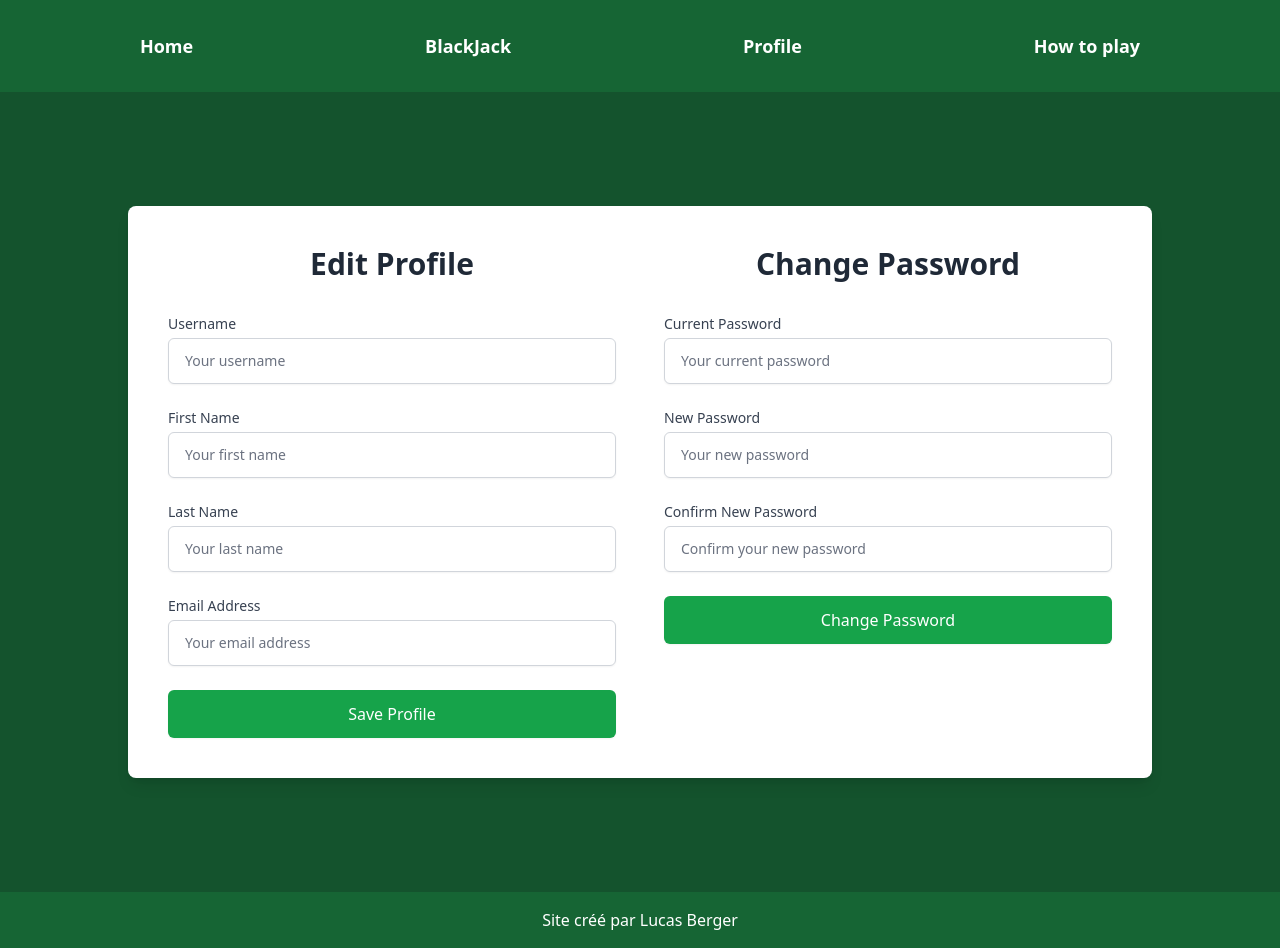
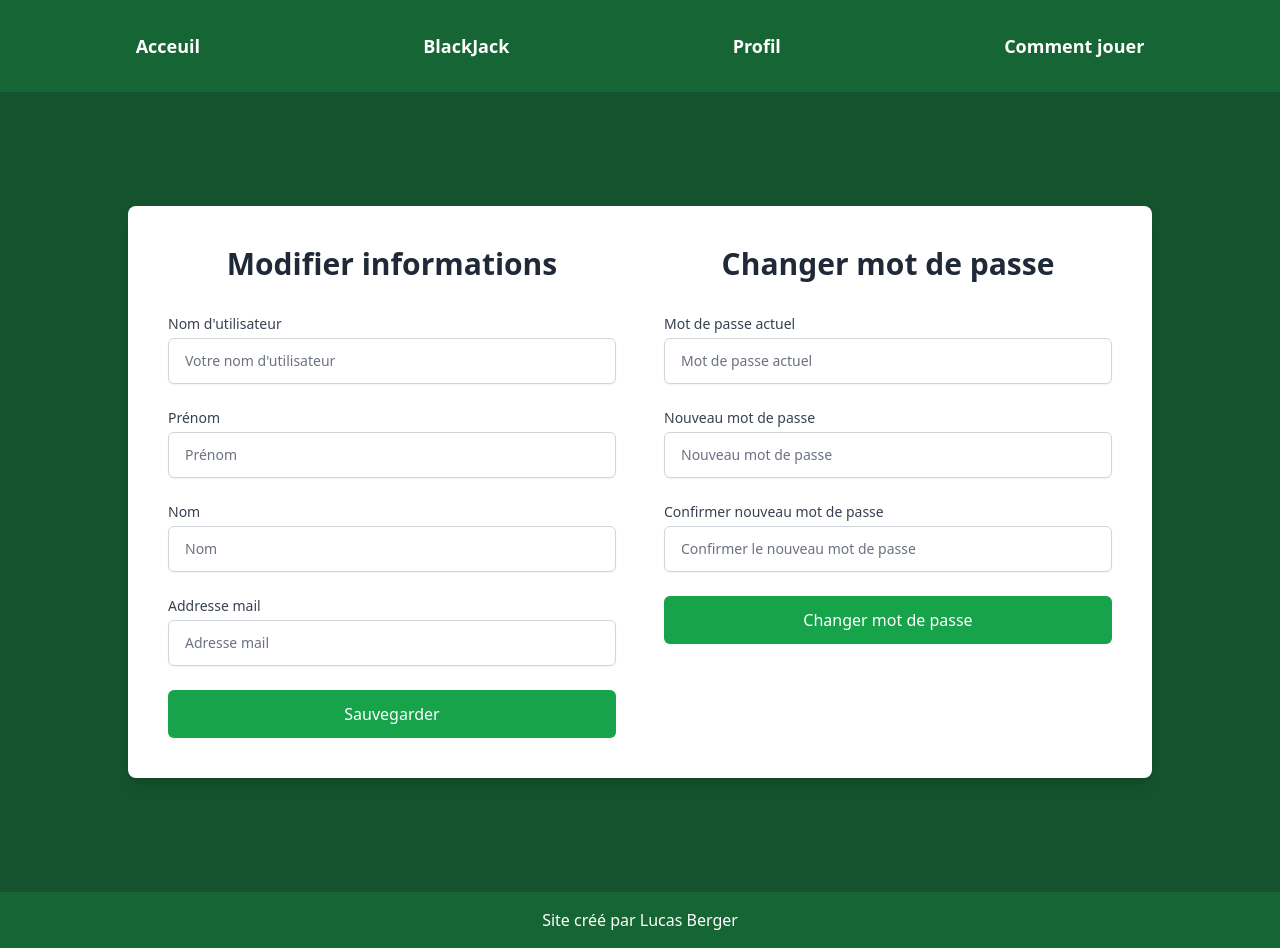
Before and after one commit to LucasCDA90/AceScape-Front, a React (Vite) app: page /profile in a window 1280 px wide. Built offline with nearby package versions, Linux system fonts and the light colour scheme; no server answers.

Commit message:
Changement francais

```diff
--- a/src/App.tsx
+++ b/src/App.tsx
@@ -9,10 +9,9 @@ export const App = () => {
       </div>
       <div className='w-1/2 flex flex-col justify-center items-start p-8'>
         <div className='mb-8'>
-          <span className='block mb-4'>"Join the AceScape adventure, where every card dealt leads to an epic journey through the realms of chance and strategy!"</span>
-          <span>"Life is like a deck of cards; it's not about the hand you're dealt, but how you play it."</span>
+          <span className='block mb-4'>"Le blackjack est une danse entre la chance et la stratégie. Saurez-vous trouver le bon équilibre ?"</span>
+          <span>"Dans le blackjack, chaque carte est une opportunité. Prenez le risque et devenez maître du jeu."</span>
         </div>
-        <AuthLoginForm/>
       </div>
     </div>
   )
--- a/src/Application/Components/AuthLoginForm.tsx
+++ b/src/Application/Components/AuthLoginForm.tsx
@@ -2,13 +2,13 @@ import {useState} from "react";
 import {http} from "../../Infrastructure/Http.ts";
 
 export const AuthLoginForm = () => {
-    const [email, setEmail] = useState("")
+    const [username, setUsername] = useState("")
     const [password, setPassword] = useState("")
 
-    const handlerConnexion = async (e) => {
+    const handlerConnexion = async () => {
         try {
             const response = await http.post('/login', {
-                username: email,
+                username: username,
                 password: password
             })
 
@@ -21,25 +21,25 @@ export const AuthLoginForm = () => {
     return (
         <form action="" className="flex flex-col w-64 text-white">
             <div className="flex flex-col mb-4">
-                <label htmlFor="email" className="text-white">Email address</label>
+                <label htmlFor="username" className="text-white">Nom d'utilisateur :</label>
                 <input
-                    value={email}
-                    onChange={(e) => setEmail(e.target.value)}
-                    type="email"
-                    id="email"
+                    value={username}
+                    onChange={(e) => setUsername(e.target.value)}
+                    type="username"
+                    id="username"
                     className="text-black p-2 border border-gray-600 rounded-md"
-                    placeholder="Enter your email"
+                    placeholder="Entrez votre nom d'utilisateur"
                 />
             </div>
             <div className="flex flex-col mb-4">
-                <label htmlFor="password" className="text-white">Password</label>
+                <label htmlFor="password" className="text-white">Mot de passe :</label>
                 <input
                     value={password}
                     onChange={(e) => setPassword(e.target.value)}
                     type="password"
                     id="password"
                     className="text-black p-2 border border-gray-600 rounded-md"
-                    placeholder="Enter your password"
+                    placeholder="Entrez votre mot de passe"
                 />
             </div>
             <div className="flex items-center mb-4">
@@ -49,13 +49,13 @@ export const AuthLoginForm = () => {
                     className="mr-2"
                 />
                 <label htmlFor="terms" className="text-white text-sm">
-                    I accept the <a href="#" className="text-green-400 underline">terms and conditions</a> and <a href="#" className="text-green-400 underline">cookies policy</a>.
+                    J'accepte les <a href="#" className="text-green-400 underline">termes et conditions</a> et la <a href="#" className="text-green-400 underline">politique de cookies</a>.
                 </label>
             </div>
-            <a href="#" className="text-white mb-4">Forgot password?</a>
+            <a href="#" className="text-white mb-4">Mot de passe oublié ?</a>
             <div className="flex gap-4">
-                <button className="b-vert-clair2x p-4 rounded-md">Create account</button>
-                <button onClick={handlerConnexion} className="b-vert-clair2x p-4 rounded-md">Sign in</button>
+                <button className="b-vert-clair2x p-4 rounded-md">Créer un compte</button>
+                <button onClick={handlerConnexion} className="b-vert-clair2x p-4 rounded-md">Se connecter</button>
             </div>
         </form>
     );
--- a/src/Application/Components/Card.tsx
+++ b/src/Application/Components/Card.tsx
@@ -11,7 +11,7 @@ export const Card = ({ card }: { card: CardType }) => {
 
             {cardImage
             ? (<img src={cardImage} alt={`${card.value} of ${card.suit}`} className="w-16 h-24"/>) // Gere l'absence éventuelle du chargement de la carte
-            : (<div>Card loading...</div>)}
+            : (<div>Carte en chargement...</div>)}
 
         </div>
     );
--- a/src/Application/Components/Layout.tsx
+++ b/src/Application/Components/Layout.tsx
@@ -9,7 +9,7 @@ export const ApplicationLayout: React.FC = () => {
           to={"/"}
           className="px-24 py-8 text-lg font-semibold rounded-md transition-transform duration-300 ease-in-out transform hover:hover:bg-green-600"
         >
-          Home
+          Acceuil
         </NavLink>
         <NavLink
           to={"/blackjack"}
@@ -21,13 +21,13 @@ export const ApplicationLayout: React.FC = () => {
           to={"/profile"}
           className="px-24 py-8 text-lg font-semibold rounded-md transition-transform duration-300 ease-in-out transform hover:hover:bg-green-600"
         >
-          Profile
+          Profil
         </NavLink>
         <NavLink
           to={"/rules"}
           className="px-24 py-8 text-lg font-semibold rounded-md transition-transform duration-300 ease-in-out transform hover:hover:bg-green-600"
         >
-          How to play
+          Comment jouer
         </NavLink>
       </nav>
       <Outlet />
--- a/src/Application/Pages/PageBlackJack.tsx
+++ b/src/Application/Pages/PageBlackJack.tsx
@@ -94,8 +94,8 @@ export const PageBlackJack = () => {
                     gameOver={gameOver}
                     gameStarted={gameStarted} // Passez cet etat au composant GameControls
                 />
-                <Hand title="Player's Hand" hand={playerHand} />
-                <Hand title="Dealer's Hand" hand={dealerHand} />
+                <Hand title="Main du joueur" hand={playerHand} />
+                <Hand title="Main de la banque" hand={dealerHand} />
                 <div className="mt-4">
                     <p>{message}</p>
                 </div>
--- a/src/Application/Pages/PageProfile.tsx
+++ b/src/Application/Pages/PageProfile.tsx
@@ -22,20 +22,19 @@ const data = {
 };
 const config = {
   headers: {
-    'Authorization': 'eyJhbGciOiJIUzI1NiIsInR5cCI6IkpXVCJ9.eyJfaWQiOiI2NmEyMWJhNGFhMzA5M2FjOWZiNDg4MGEiLCJpYXQiOjE3MjE5MDA1ODksImV4cCI6MTcyMTkwNzc4OX0.xbMGsaGDtP7aQJfHPqMFIW6vdJd7PGxYIInqXJTH2mo',
+    'Authorization': 'eyJhbGciOiJIUzI1NiIsInR5cCI6IkpXVCJ9.eyJfaWQiOiI2NmEyNTdmNGFhMzA5M2FjOWZiNDg4MGQiLCJpYXQiOjE3MjE5MTUzODQsImV4cCI6MTcyMTkyMjU4NH0.eYNNbt5orIzGeYym-XA34j6bqYfvvB_nmWv1r-2DjoY',
     'Content-Type': 'application/json'
   }
 };
 
-const response = http.put('user/66a21ba4aa3093ac9fb4880a')
+const response = http.put('user/66a257f4aa3093ac9fb4880d')
 console.log(response)
 
     return (
         <div className="flex items-center justify-center min-h-screen bg-green-900 p-6">
             <div className="w-full max-w-5xl bg-white p-10 rounded-lg shadow-lg flex space-x-12">
-                {/* Profil Edit Form */}
                 <div className="w-1/2">
-                    <h2 className="text-3xl font-bold mb-8 text-center text-gray-800">Edit Profile</h2>
+                    <h2 className="text-3xl font-bold mb-8 text-center text-gray-800">Modifier informations</h2>
                     <form className="space-y-6" onSubmit={(e) => {
                         e.preventDefault()
                         console.log(valueForm)
@@ -45,50 +44,50 @@ console.log(response)
                         // TODO : faire la modification de l'utilisateur connecte
                     }}>
                         <div>
-                            <label htmlFor="username" className="block text-sm font-medium text-gray-700">Username</label>
+                            <label htmlFor="username" className="block text-sm font-medium text-gray-700">Nom d'utilisateur</label>
                             <input
                                 value={valueForm.username}
                                 onChange={(e) => setValueForm({ ...valueForm, username: e.currentTarget.value })}
                                 type="text"
                                 id="username"
                                 className="mt-1 block w-full px-4 py-3 border border-gray-300 rounded-md shadow-sm placeholder-gray-500 focus:outline-none focus:ring-green-500 focus:border-green-500 sm:text-sm"
-                                placeholder="Your username"
+                                placeholder="Votre nom d'utilisateur"
                             />
                         </div>
 
                         <div>
-                            <label htmlFor="firstName" className="block text-sm font-medium text-gray-700">First Name</label>
+                            <label htmlFor="firstName" className="block text-sm font-medium text-gray-700">Prénom</label>
                             <input
                                 value={valueForm.firstName}
                                 onChange={(e) => setValueForm({ ...valueForm, firstName: e.currentTarget.value })}
                                 type="text"
                                 id="firstName"
                                 className="mt-1 block w-full px-4 py-3 border border-gray-300 rounded-md shadow-sm placeholder-gray-500 focus:outline-none focus:ring-green-500 focus:border-green-500 sm:text-sm"
-                                placeholder="Your first name"
+                                placeholder="Prénom"
                             />
                         </div>
 
                         <div>
-                            <label htmlFor="lastName" className="block text-sm font-medium text-gray-700">Last Name</label>
+                            <label htmlFor="lastName" className="block text-sm font-medium text-gray-700">Nom</label>
                             <input
                                 value={valueForm.lastName}
                                 onChange={(e) => setValueForm({ ...valueForm, lastName: e.currentTarget.value })}
                                 type="text"
                                 id="lastName"
                                 className="mt-1 block w-full px-4 py-3 border border-gray-300 rounded-md shadow-sm placeholder-gray-500 focus:outline-none focus:ring-green-500 focus:border-green-500 sm:text-sm"
-                                placeholder="Your last name"
+                                placeholder="Nom"
                             />
                         </div>
 
                         <div>
-                            <label htmlFor="email" className="block text-sm font-medium text-gray-700">Email Address</label>
+                            <label htmlFor="email" className="block text-sm font-medium text-gray-700">Addresse mail</label>
                             <input
                                 value={valueForm.email}
                                 onChange={(e) => setValueForm({ ...valueForm, email: e.currentTarget.value })}
                                 type="email"
                                 id="email"
                                 className="mt-1 block w-full px-4 py-3 border border-gray-300 rounded-md shadow-sm placeholder-gray-500 focus:outline-none focus:ring-green-500 focus:border-green-500 sm:text-sm"
-                                placeholder="Your email address"
+                                placeholder="Adresse mail"
                             />
                         </div>
 
@@ -96,51 +95,50 @@ console.log(response)
                             type="submit"
                             className="w-full bg-green-600 text-white py-3 px-6 rounded-md shadow-sm hover:bg-green-700 focus:outline-none focus:ring-2 focus:ring-offset-2 focus:ring-green-500"
                         >
-                            Save Profile
+                            Sauvegarder
                         </button>
                     </form>
                 </div>
 
-                {/* Password Change Form */}
                 <div className="w-1/2">
-                    <h2 className="text-3xl font-bold mb-8 text-center text-gray-800">Change Password</h2>
+                    <h2 className="text-3xl font-bold mb-8 text-center text-gray-800">Changer mot de passe</h2>
                     <form className="space-y-6" onSubmit={(e) => {
                         e.preventDefault()
                         console.log(valueForm)
                     }}>
                         <div>
-                            <label htmlFor="password" className="block text-sm font-medium text-gray-700">Current Password</label>
+                            <label htmlFor="password" className="block text-sm font-medium text-gray-700">Mot de passe actuel</label>
                             <input
                                 value={valueForm.password}
                                 onChange={(e) => setValueForm({ ...valueForm, password: e.currentTarget.value })}
                                 type="password"
                                 id="password"
                                 className="mt-1 block w-full px-4 py-3 border border-gray-300 rounded-md shadow-sm placeholder-gray-500 focus:outline-none focus:ring-green-500 focus:border-green-500 sm:text-sm"
-                                placeholder="Your current password"
+                                placeholder="Mot de passe actuel"
                             />
                         </div>
 
                         <div>
-                            <label htmlFor="newPassword" className="block text-sm font-medium text-gray-700">New Password</label>
+                            <label htmlFor="newPassword" className="block text-sm font-medium text-gray-700">Nouveau mot de passe</label>
                             <input
                                 value={valueForm.newPassword}
                                 onChange={(e) => setValueForm({ ...valueForm, newPassword: e.currentTarget.value })}
                                 type="password"
                                 id="newPassword"
                                 className="mt-1 block w-full px-4 py-3 border border-gray-300 rounded-md shadow-sm placeholder-gray-500 focus:outline-none focus:ring-green-500 focus:border-green-500 sm:text-sm"
-                                placeholder="Your new password"
+                                placeholder="Nouveau mot de passe"
                             />
                         </div>
 
                         <div>
-                            <label htmlFor="confirmPassword" className="block text-sm font-medium text-gray-700">Confirm New Password</label>
+                            <label htmlFor="confirmPassword" className="block text-sm font-medium text-gray-700">Confirmer nouveau mot de passe</label>
                             <input
                                 value={valueForm.confirmPassword}
                                 onChange={(e) => setValueForm({ ...valueForm, confirmPassword: e.currentTarget.value })}
                                 type="password"
                                 id="confirmPassword"
                                 className="mt-1 block w-full px-4 py-3 border border-gray-300 rounded-md shadow-sm placeholder-gray-500 focus:outline-none focus:ring-green-500 focus:border-green-500 sm:text-sm"
-                                placeholder="Confirm your new password"
+                                placeholder="Confirmer le nouveau mot de passe"
                             />
                         </div>
 
@@ -148,7 +146,7 @@ console.log(response)
                             type="submit"
                             className="w-full bg-green-600 text-white py-3 px-6 rounded-md shadow-sm hover:bg-green-700 focus:outline-none focus:ring-2 focus:ring-offset-2 focus:ring-green-500"
                         >
-                            Change Password
+                            Changer mot de passe
                         </button>
                     </form>
                 </div>
--- a/src/Infrastructure/Http.ts
+++ b/src/Infrastructure/Http.ts
@@ -4,14 +4,14 @@ export const http = axios.create({
     baseURL: "http://localhost:3000/"
 })
 
-const url = 'user/66a21ba4aa3093ac9fb4880a';
+const url = 'user/66a257f4aa3093ac9fb4880d';
 
 const data = {
   username: 'John Doe'
 };
 const config = {
   headers: {
-    'Authorization': "Bearer eyJhbGciOiJIUzI1NiIsInR5cCI6IkpXVCJ9.eyJfaWQiOiI2NmEyM2Y3Y2JlYzhiMDg5YTY5NzBlZGUiLCJpYXQiOjE3MjE5MTEwMTksImV4cCI6MTcyMTkxODIxOX0.9vC8-qIxuPzfRNDcqEoiujJjoCBvurEX28exABHI-mY",
+    'Authorization': "Bearer eyJhbGciOiJIUzI1NiIsInR5cCI6IkpXVCJ9.eyJfaWQiOiI2NmEyNTdmNGFhMzA5M2FjOWZiNDg4MGQiLCJpYXQiOjE3MjE5MTUzODQsImV4cCI6MTcyMTkyMjU4NH0.eYNNbt5orIzGeYym-XA34j6bqYfvvB_nmWv1r-2DjoY",
     'Content-Type': 'application/json'
   }
 };
```
Also changed, not shown: src/Application/Components/GameControls.tsx (+4 -4 lines), src/Application/Pages/PageRules.tsx (+8 -8 lines).
